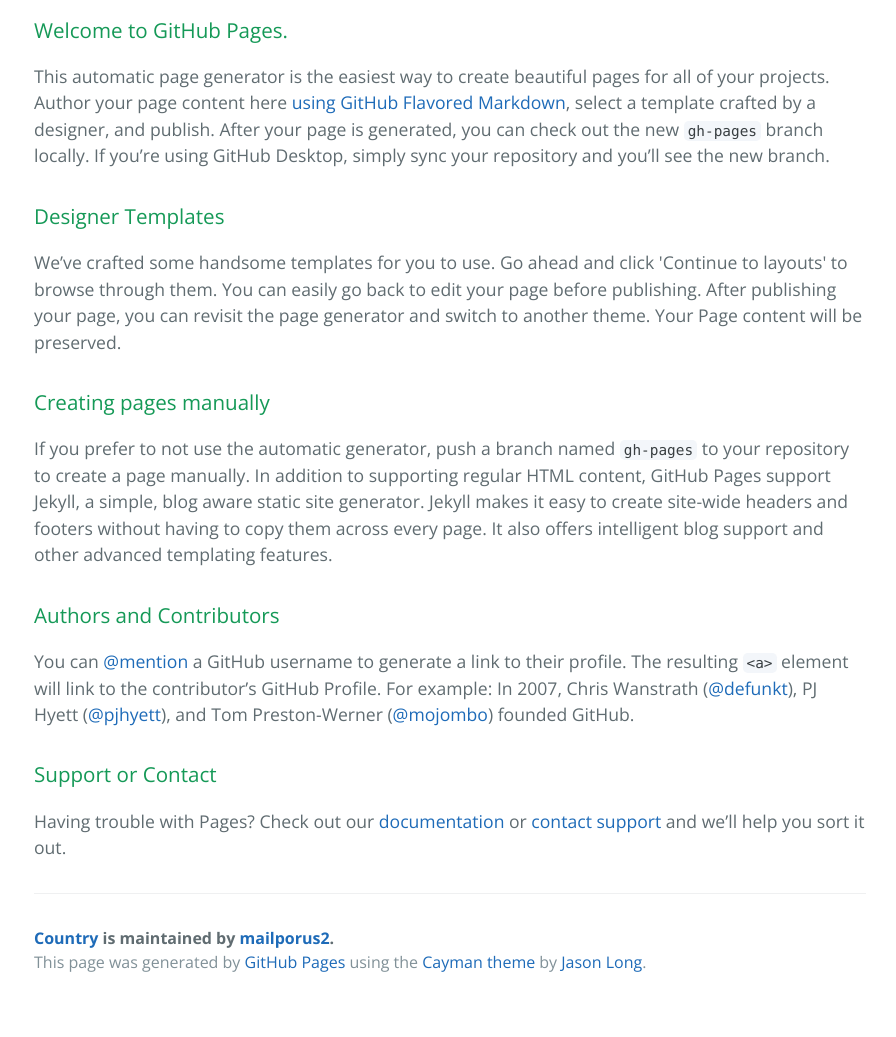
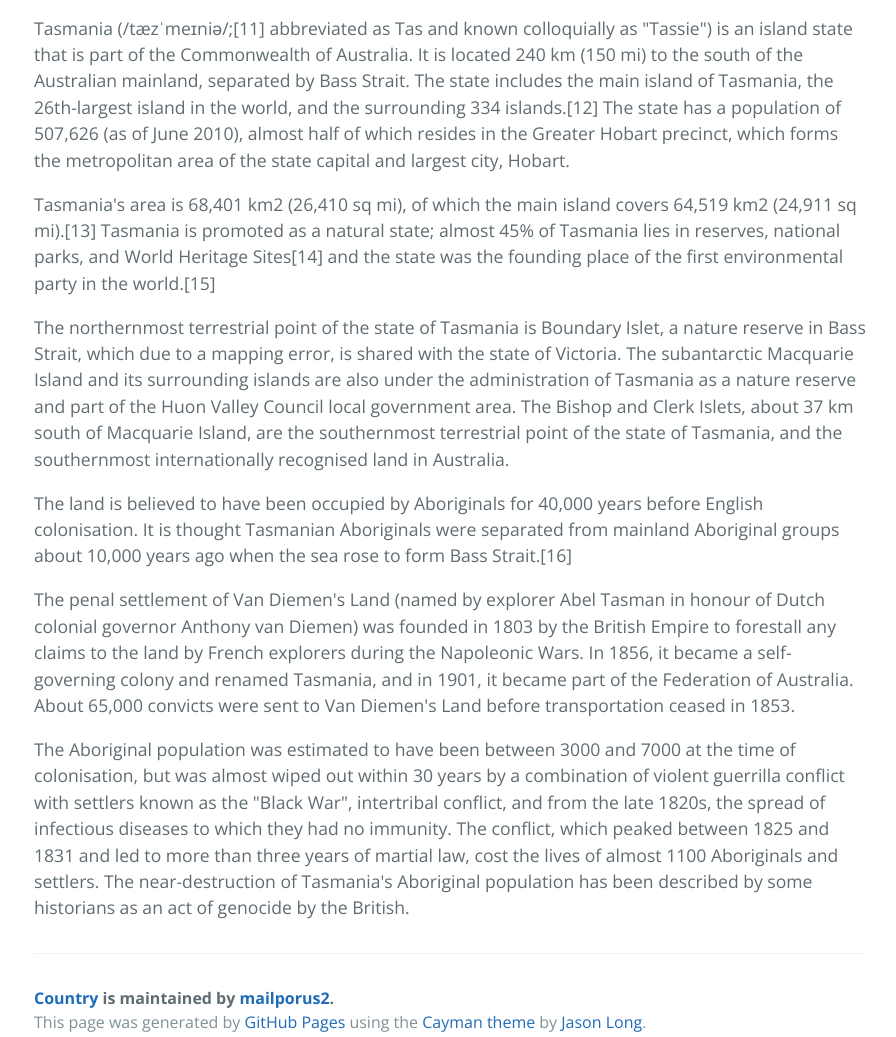
Before and after one commit to mailporus2/country, a plain HTML site: page index.html in a window 1280 px wide. Shown: the part 400-1437 px from the top of the page, without its empty margins (190-1086 px from the left). Before the commit the page ends 1406 px from the top, so only its background shows below. Drawn offline with nearby package versions, Linux system fonts and the light colour scheme.

```diff
--- a/index.html
+++ b/index.html
@@ -19,30 +19,17 @@
     </section>
 
     <section class="main-content">
-      <h3>
-<a id="welcome-to-github-pages" class="anchor" href="#welcome-to-github-pages" aria-hidden="true"><span class="octicon octicon-link"></span></a>Welcome to GitHub Pages.</h3>
+      <p>Tasmania (/tæzˈmeɪniə/;[11] abbreviated as Tas and known colloquially as "Tassie") is an island state that is part of the Commonwealth of Australia. It is located 240 km (150 mi) to the south of the Australian mainland, separated by Bass Strait. The state includes the main island of Tasmania, the 26th-largest island in the world, and the surrounding 334 islands.[12] The state has a population of 507,626 (as of June 2010), almost half of which resides in the Greater Hobart precinct, which forms the metropolitan area of the state capital and largest city, Hobart.</p>
 
-<p>This automatic page generator is the easiest way to create beautiful pages for all of your projects. Author your page content here <a href="https://guides.github.com/features/mastering-markdown/">using GitHub Flavored Markdown</a>, select a template crafted by a designer, and publish. After your page is generated, you can check out the new <code>gh-pages</code> branch locally. If you’re using GitHub Desktop, simply sync your repository and you’ll see the new branch.</p>
+<p>Tasmania's area is 68,401 km2 (26,410 sq mi), of which the main island covers 64,519 km2 (24,911 sq mi).[13] Tasmania is promoted as a natural state; almost 45% of Tasmania lies in reserves, national parks, and World Heritage Sites[14] and the state was the founding place of the first environmental party in the world.[15]</p>
 
-<h3>
-<a id="designer-templates" class="anchor" href="#designer-templates" aria-hidden="true"><span class="octicon octicon-link"></span></a>Designer Templates</h3>
+<p>The northernmost terrestrial point of the state of Tasmania is Boundary Islet, a nature reserve in Bass Strait, which due to a mapping error, is shared with the state of Victoria. The subantarctic Macquarie Island and its surrounding islands are also under the administration of Tasmania as a nature reserve and part of the Huon Valley Council local government area. The Bishop and Clerk Islets, about 37 km south of Macquarie Island, are the southernmost terrestrial point of the state of Tasmania, and the southernmost internationally recognised land in Australia.</p>
 
-<p>We’ve crafted some handsome templates for you to use. Go ahead and click 'Continue to layouts' to browse through them. You can easily go back to edit your page before publishing. After publishing your page, you can revisit the page generator and switch to another theme. Your Page content will be preserved.</p>
+<p>The land is believed to have been occupied by Aboriginals for 40,000 years before English colonisation. It is thought Tasmanian Aboriginals were separated from mainland Aboriginal groups about 10,000 years ago when the sea rose to form Bass Strait.[16]</p>
 
-<h3>
-<a id="creating-pages-manually" class="anchor" href="#creating-pages-manually" aria-hidden="true"><span class="octicon octicon-link"></span></a>Creating pages manually</h3>
+<p>The penal settlement of Van Diemen's Land (named by explorer Abel Tasman in honour of Dutch colonial governor Anthony van Diemen) was founded in 1803 by the British Empire to forestall any claims to the land by French explorers during the Napoleonic Wars. In 1856, it became a self-governing colony and renamed Tasmania, and in 1901, it became part of the Federation of Australia. About 65,000 convicts were sent to Van Diemen's Land before transportation ceased in 1853.</p>
 
-<p>If you prefer to not use the automatic generator, push a branch named <code>gh-pages</code> to your repository to create a page manually. In addition to supporting regular HTML content, GitHub Pages support Jekyll, a simple, blog aware static site generator. Jekyll makes it easy to create site-wide headers and footers without having to copy them across every page. It also offers intelligent blog support and other advanced templating features.</p>
-
-<h3>
-<a id="authors-and-contributors" class="anchor" href="#authors-and-contributors" aria-hidden="true"><span class="octicon octicon-link"></span></a>Authors and Contributors</h3>
-
-<p>You can <a href="https://github.com/blog/821" class="user-mention">@mention</a> a GitHub username to generate a link to their profile. The resulting <code>&lt;a&gt;</code> element will link to the contributor’s GitHub Profile. For example: In 2007, Chris Wanstrath (<a href="https://github.com/defunkt" class="user-mention">@defunkt</a>), PJ Hyett (<a href="https://github.com/pjhyett" class="user-mention">@pjhyett</a>), and Tom Preston-Werner (<a href="https://github.com/mojombo" class="user-mention">@mojombo</a>) founded GitHub.</p>
-
-<h3>
-<a id="support-or-contact" class="anchor" href="#support-or-contact" aria-hidden="true"><span class="octicon octicon-link"></span></a>Support or Contact</h3>
-
-<p>Having trouble with Pages? Check out our <a href="https://help.github.com/pages">documentation</a> or <a href="https://github.com/contact">contact support</a> and we’ll help you sort it out.</p>
+<p>The Aboriginal population was estimated to have been between 3000 and 7000 at the time of colonisation, but was almost wiped out within 30 years by a combination of violent guerrilla conflict with settlers known as the "Black War", intertribal conflict, and from the late 1820s, the spread of infectious diseases to which they had no immunity. The conflict, which peaked between 1825 and 1831 and led to more than three years of martial law, cost the lives of almost 1100 Aboriginals and settlers. The near-destruction of Tasmania's Aboriginal population has been described by some historians as an act of genocide by the British.</p>
 
       <footer class="site-footer">
         <span class="site-footer-owner"><a href="https://github.com/mailporus2/country">Country</a> is maintained by <a href="https://github.com/mailporus2">mailporus2</a>.</span>
```
Also changed, not shown: params.json (+1 -1 lines).
